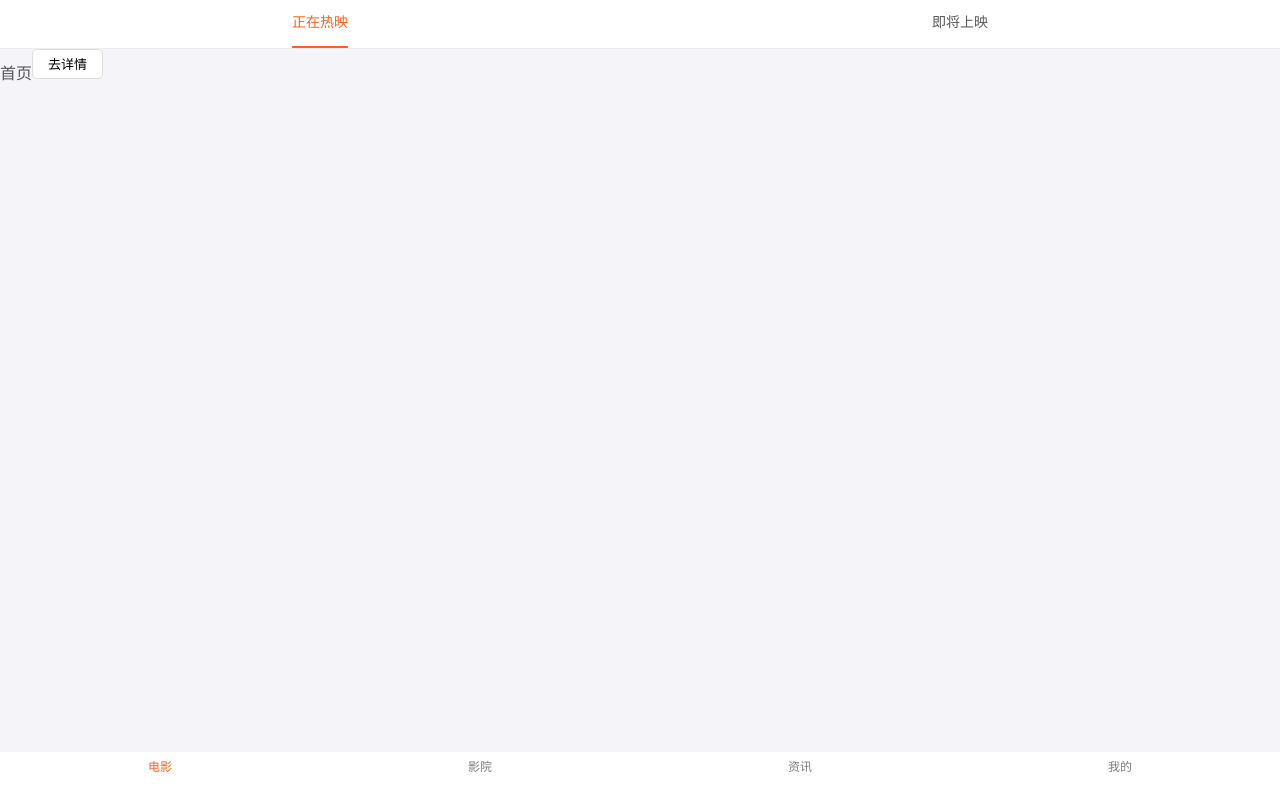
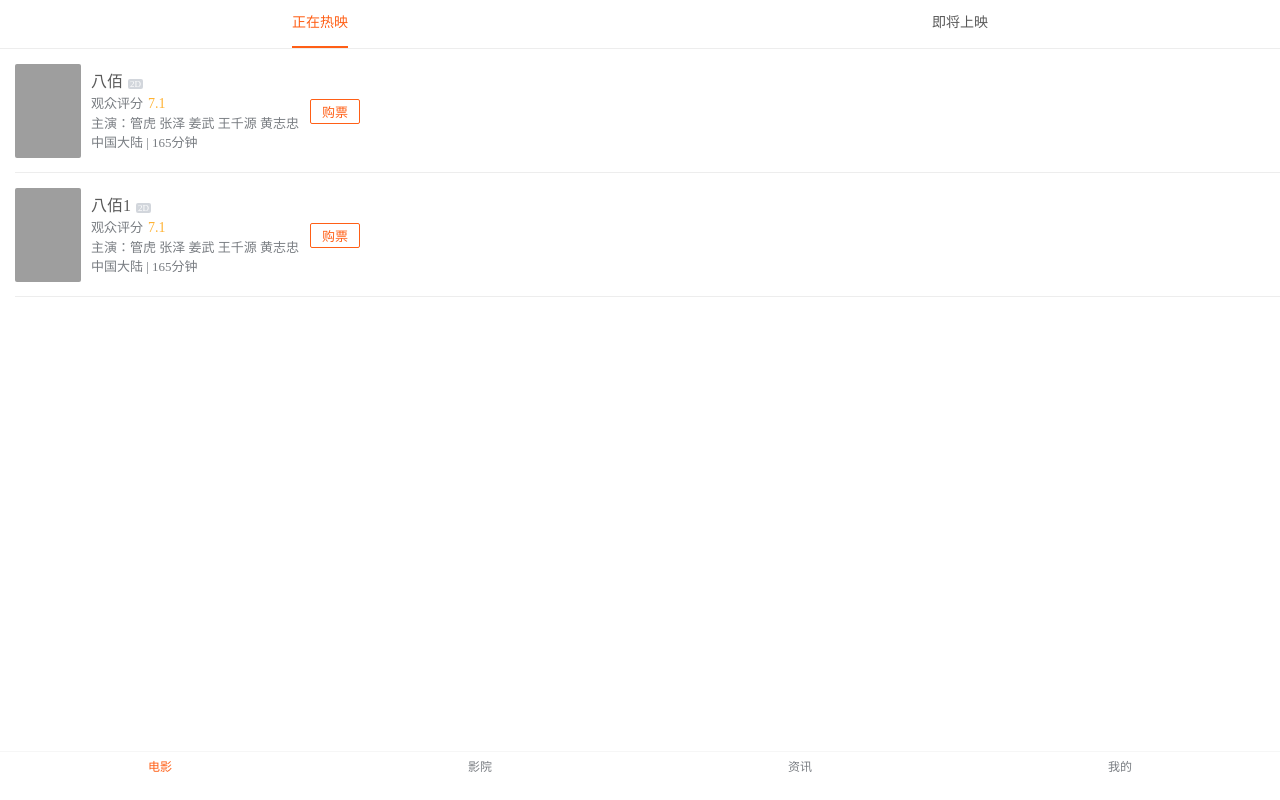
Before and after one commit to ly961123/hand-react-ts, a React app: page /#/movie in a window 1280 px wide. Built offline with nearby package versions, Linux system fonts and the light colour scheme; some packages are replaced by stand-ins of ours; grey boxes are pictures that could not be loaded; a small style sheet from the web is missing.

Commit message:
简单首页，准备做接口请求封装

```diff
--- /dev/null
+++ b/client/container/movie/MovieList/index.scss
@@ -0,0 +1,114 @@
+.movie_list {
+  height: 1000px;
+  width: 100%;
+  padding-left: 15px;
+  background-color: #fff;
+
+  &__piece {
+    // background-color: red;
+  }
+
+  &__grain {
+    padding: 15px 15px 15px 0;
+    display: flex;
+    position: relative;
+  }
+
+  &__grain::after {
+    content: " ";
+    position: absolute;
+    left: 0;
+    bottom: 0;
+    right: 0;
+    height: 1px;
+    border-bottom: 1px solid #ededed;
+    color: #ededed;
+  }
+
+  &__left {
+    height: 94px;
+    width: 66px;
+    img {
+      width: 100%;
+      height: 100%;
+      border-radius: 2px;
+    }
+  }
+
+  &__center {
+    width: 229px;
+    padding: 0 10px;
+    display: flex;
+    flex-direction: column;
+    justify-content: center;
+    div {
+      overflow: hidden;
+      text-overflow: ellipsis;
+      white-space: nowrap;
+    }
+  }
+
+  &__top {
+    width: 100%;
+    height: 22px;
+    line-height: 22px;
+    .name {
+      margin-right: 5px;
+    }
+    .filmTypeName {
+      font-size: 9px;
+      color: #fff;
+      background-color: #d2d6dc;
+      padding: 0 2px;
+      border-radius: 2px;
+    }
+  }
+
+  &__critic {
+    height: 21px;
+    line-height: 21px;
+    font-size: 13px;
+    color: #797d82;
+    .grade {
+      color: #ffb232;
+      font-size: 14px;
+      margin-left: 5px;
+    }
+  }
+
+  &__protagonist {
+    height: 19px;
+    line-height: 19px;
+    width: 100%;
+    font-size: 13px;
+    color: #797d82;
+  }
+
+  &__nation {
+    height: 19px;
+    line-height: 19px;
+    width: 100%;
+    font-size: 13px;
+    color: #797d82;
+  }
+
+  &__right {
+    flex: 1;
+    display: flex;
+    flex-direction: column;
+    justify-content: center;
+  }
+
+  &__ticket {
+    height: 25px;
+    width: 50px;
+    line-height: 25px;
+    color: #ff5f16;
+    font-size: 13px;
+    text-align: center;
+    border-radius: 2px;
+    position: relative;
+    border: 1px solid #ff5f16;
+  }
+
+}
--- /dev/null
+++ b/client/container/movie/MovieList/index.tsx
@@ -0,0 +1,77 @@
+import React, { useEffect } from 'react';
+import { NowPlayingData } from '@rootDir/model/movie.ts'
+import './index.scss';
+
+interface IProps {
+  nowPlayingData: NowPlayingData[],
+}
+
+const MovieList = ({
+  nowPlayingData
+}: IProps) => {
+
+  useEffect(() => {
+    console.log(nowPlayingData, 'nowPlayingData');
+  }, []);
+
+  return (
+    <div className='movie_list'>
+      <ul className='movie_list__piece'>
+        {
+          nowPlayingData.map((v, i) =>
+            <li className='movie_list__grain' key={v.name + i}>
+              <div className='movie_list__left'>
+                <img src={v.poster} alt={v.name}/>
+              </div>
+              <div className='movie_list__center'>
+                <div className='movie_list__top'>
+                  <span className='name'>{v.name}</span>
+                  <span className='filmTypeName'>{v.filmType.name}</span>
+                </div>
+                <div className='movie_list__critic'>
+                  <span>观众评分</span>
+                  <span className='grade'>{v.grade}</span>
+                </div>
+                <div className='movie_list__protagonist'>
+                  主演：{v.actors.map(item => item.name + ' ')}
+                </div>
+                <div className='movie_list__nation'>
+                  {`${v.nation} | ${v.runtime}分钟`}
+                </div>
+              </div>
+              <div className='movie_list__right'>
+                <span className='movie_list__ticket'>购票</span>
+              </div>
+            </li>
+          )
+        }
+        {/* <li className='movie_list__grain'>
+          <div className='movie_list__left'>
+            <img src={nowPlayingData.poster} alt={nowPlayingData.name}/>
+          </div>
+          <div className='movie_list__center'>
+            <div className='movie_list__top'>
+              <span className='name'>{nowPlayingData.name}</span>
+              <span className='filmTypeName'>{nowPlayingData.filmType.name}</span>
+            </div>
+            <div className='movie_list__critic'>
+              <span>观众评分</span>
+              <span className='grade'>{nowPlayingData.grade}</span>
+            </div>
+            <div className='movie_list__protagonist'>
+              主演：{nowPlayingData.actors.map(v => v.name + ' ')}
+            </div>
+            <div className='movie_list__nation'>
+              {`${nowPlayingData.nation} | ${nowPlayingData.runtime}分钟`}
+            </div>
+          </div>
+          <div className='movie_list__right'>
+            <span className='movie_list__ticket'>购票</span>
+          </div>
+        </li> */}
+      </ul>
+    </div>
+  );
+}
+
+export default MovieList;
--- a/client/container/movie/components/CustomTopBar/index.scss
+++ b/client/container/movie/components/TopBar/index.scss
@@ -1,9 +1,12 @@
 .top_bar {
+  position: sticky;
+  top: 0;
+  z-index: 1000;
   width: 100%;
   height: 49px;
   display: flex;
   background-color: #fff;
-  position: relative;
+  // position: relative;
   font-size: 14px;
   .top_bar_cut {
     height: 100%;
--- a/client/container/movie/index/index.scss
+++ b/client/container/movie/index.scss
@@ -4,6 +4,8 @@
   flex-direction: column;
   .movie__top {
     flex: 1;
+    // display: flex;
+    // flex-direction: column;
     overflow: auto;
   }
 }
--- /dev/null
+++ b/client/container/movie/index.tsx
@@ -0,0 +1,121 @@
+import React, { useState, useEffect } from 'react';
+import { useHistory } from 'react-router-dom';
+import { Button } from 'antd-mobile';
+import NavBar from '@rootDir/client/component/NavBar'
+import { NowPlayingData } from '@rootDir/model/movie.ts'
+import TopBar from './components/TopBar'
+import MovieList from './MovieList';
+import './index.scss';
+
+const defaultData = [
+  {
+    name: '八佰',
+    nation: '中国大陆',
+    poster: 'https://pic.maizuo.com/usr/movie/09348aa4f961d2cb7e8f7c1e5f6e4e90.jpg',
+    grade: '7.1',
+    runtime: 165,
+    filmType: {
+      name: '2D',
+      value: 1,
+    },
+    actors: [
+      {
+        name: '管虎',
+        role: '导演',
+        avatarAddress: 'https://pic.maizuo.com/usr/movie/c685628d1c1d5b05594618fd82b423a3.jpg',
+      },
+      {
+        name: '张泽',
+        role: '老算盘',
+        avatarAddress: 'https://pic.maizuo.com/usr/movie/a18739fd30d4b1b9e9a16a92bda44998.jpg',
+      },
+      {
+        name: '姜武',
+        role: '老铁',
+        avatarAddress: 'https://pic.maizuo.com/usr/movie/376063f0e99a33e47f97ed6f080ddaa4.jpg',
+      },
+      {
+        name: '王千源',
+        role: '羊拐',
+        avatarAddress: 'https://pic.maizuo.com/usr/movie/98d4f877ba00db820c03cea1070654c4.jpg',
+      },
+      {
+        name: '黄志忠',
+        role: '老葫芦',
+        avatarAddress: 'https://pic.maizuo.com/usr/movie/9ff5d9790a8b5ae573552f83af3e506c.jpg',
+      },
+    ],
+  },
+  {
+    name: '八佰1',
+    nation: '中国大陆',
+    poster: 'https://pic.maizuo.com/usr/movie/09348aa4f961d2cb7e8f7c1e5f6e4e90.jpg',
+    grade: '7.1',
+    runtime: 165,
+    filmType: {
+      name: '2D',
+      value: 1,
+    },
+    actors: [
+      {
+        name: '管虎',
+        role: '导演',
+        avatarAddress: 'https://pic.maizuo.com/usr/movie/c685628d1c1d5b05594618fd82b423a3.jpg',
+      },
+      {
+        name: '张泽',
+        role: '老算盘',
+        avatarAddress: 'https://pic.maizuo.com/usr/movie/a18739fd30d4b1b9e9a16a92bda44998.jpg',
+      },
+      {
+        name: '姜武',
+        role: '老铁',
+        avatarAddress: 'https://pic.maizuo.com/usr/movie/376063f0e99a33e47f97ed6f080ddaa4.jpg',
+      },
+      {
+        name: '王千源',
+        role: '羊拐',
+        avatarAddress: 'https://pic.maizuo.com/usr/movie/98d4f877ba00db820c03cea1070654c4.jpg',
+      },
+      {
+        name: '黄志忠',
+        role: '老葫芦',
+        avatarAddress: 'https://pic.maizuo.com/usr/movie/9ff5d9790a8b5ae573552f83af3e506c.jpg',
+      },
+    ],
+  },
+];
+
+const Movie = () => {
+  const history = useHistory();
+  const [text, setText] = useState('');
+  const [nowPlayingData, setNowPlayingData] = useState<NowPlayingData[]>(defaultData);
+  useEffect(() => {
+    setText('首页');
+    setNowPlayingData(defaultData);
+  }, []);
+
+  const goDetails = (id: number) => {
+    history.push(`/movie/${id}/details`)
+  };
+
+  return (
+    <div className='movie'>
+      <div className='movie__top'>
+        <TopBar/>
+        <MovieList nowPlayingData={nowPlayingData}/>
+        {text}
+        <Button
+          onClick={() => goDetails(1111)}
+          size='small'
+          inline
+        >
+          去详情
+        </Button>
+      </div>
+      <NavBar/>
+    </div>
+  );
+}
+
+export default Movie;
--- a/client/container/movie/index/index.tsx
+++ /dev/null
@@ -1,37 +0,0 @@
-import React, { useState, useEffect } from 'react';
-import { useHistory } from 'react-router-dom';
-import { Button } from 'antd-mobile';
-import NavBar from '@rootDir/client/component/NavBar'
-import CustomTopBar from '../components/CustomTopBar'
-import './index.scss';
-
-const Movie = () => {
-  const history = useHistory();
-  const [text, setText] = useState('');
-  useEffect(() => {
-    setText('首页');
-  }, []);
-
-  const goDetails = (id: number) => {
-    history.push(`/movie/${id}/details`)
-  };
-
-  return (
-    <div className='movie'>
-      <div className='movie__top'>
-        <CustomTopBar/>
-        {text}
-        <Button
-          onClick={() => goDetails(1111)}
-          size='small'
-          inline
-        >
-          去详情
-        </Button>
-      </div>
-      <NavBar/>
-    </div>
-  );
-}
-
-export default Movie;
--- a/client/route/movie/index.tsx
+++ b/client/route/movie/index.tsx
@@ -1,7 +1,7 @@
 import * as React from 'react';
 import { RouteComponentProps } from 'react-router';
 import { Redirect, Route, Switch } from 'react-router-dom';
-import movie from '../../container/movie/index/index';
+import movie from '../../container/movie/index';
 import details from '../../container/home/detail/index';
 
 export default ({ match }: RouteComponentProps) => (
--- /dev/null
+++ b/model/movie.ts
@@ -0,0 +1,20 @@
+interface Actors {
+  name: string,
+  role: string,
+  avatarAddress: string,
+}
+
+interface FilmType {
+  name: string,
+  value: number,
+}
+
+export interface NowPlayingData {
+  name: string,
+  nation: string,
+  poster: string,
+  grade: string,
+  runtime: number,
+  filmType: FilmType,
+  actors: Actors[],
+}
```
Also changed, not shown: client/container/movie/components/TopBar/index.tsx (renamed from client/container/movie/components/CustomTopBar/index.tsx).
